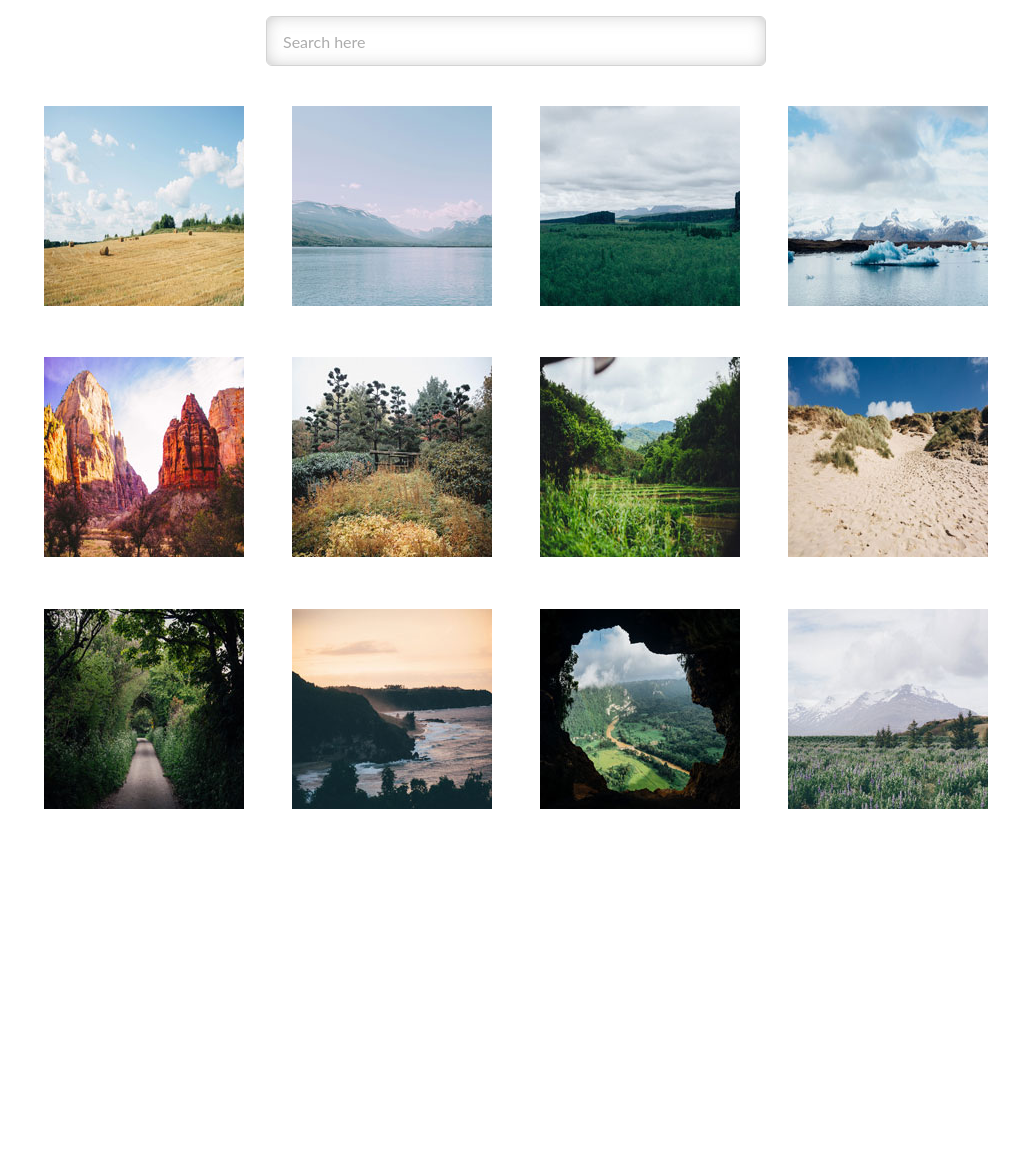
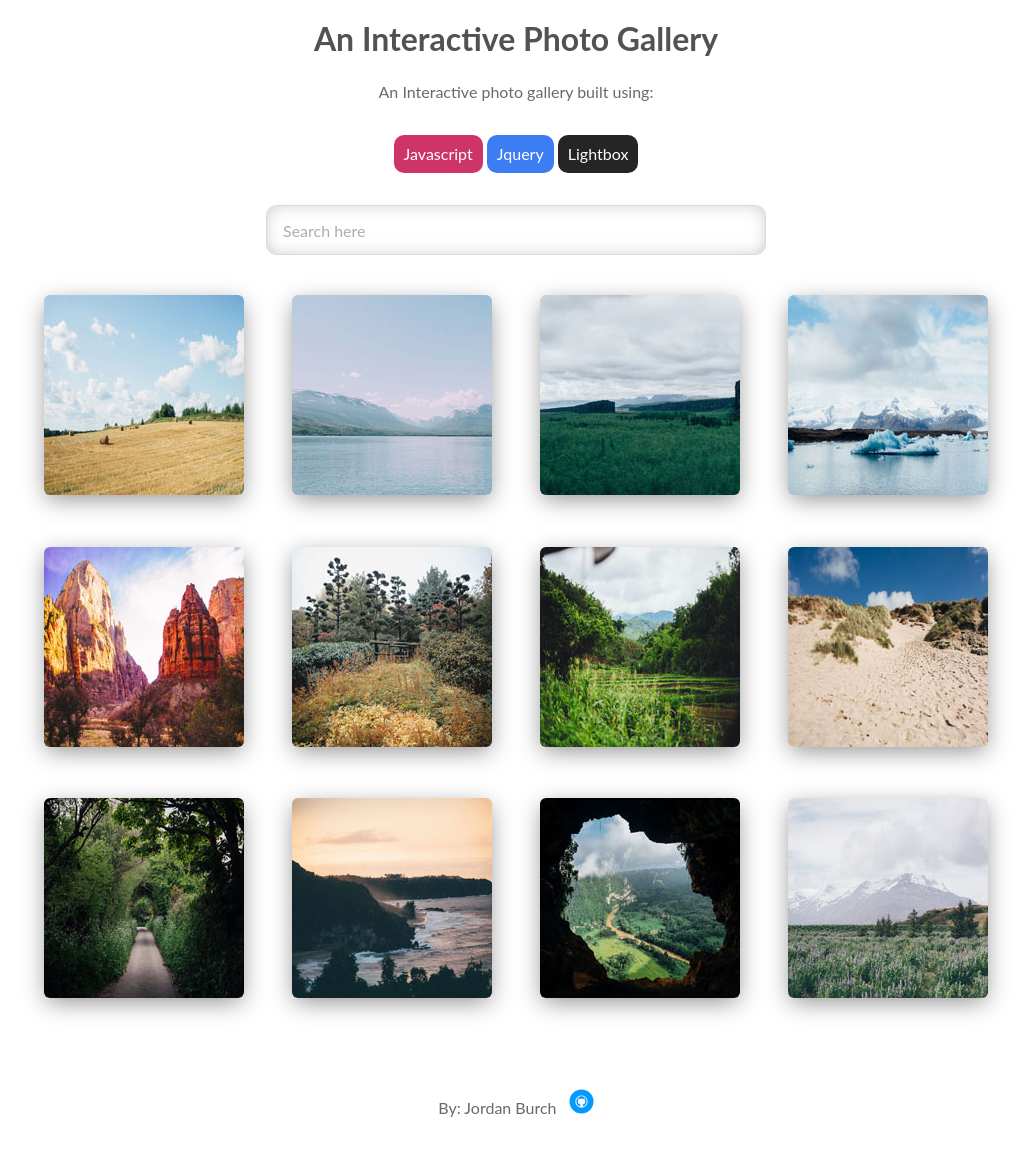
Before and after one commit to Jordanburch101/Techdegree-project-5, a plain HTML site: page index.html in a window 1280 px wide. Shown: the whole page, without its empty margins (124-1155 px from the left). Before the commit the page ends 836 px from the top, so only its background shows below. Drawn offline with Linux system fonts and the light colour scheme.

Commit message:
Finished jquery search and added animations.

```diff
--- a/index.html
+++ b/index.html
@@ -11,6 +11,18 @@
 </head>
 
 <body>
+    <div class="intro-container">
+        <div>
+        <h1>An Interactive Photo Gallery</h1>
+        <p>An Interactive photo gallery built using:</p>
+        <ul class="tech">
+            <li class="javascript"><a href="https://www.javascript.com/" target="blank">Javascript</a></li>
+            <li class="jquery"><a href="https://jquery.com/" target="blank">Jquery</a></li>
+            <li class="light"><a href="https://lokeshdhakar.com/projects/lightbox2/" target="blank">Lightbox</a></li>
+        </ul>
+        </div>
+    </div>
+
     <div class="form-container">
         <form>
             <input class="form-search" type="text" id="search" placeholder="Search here">
@@ -79,8 +91,11 @@
             <img class="img-thumbnail" src="images/thumbnails/12.jpg" alt="Bluebells"></a>
         </div>
     </div>
-
-
+    <div class="footer">
+        <footer>
+            <a>By: Jordan Burch</a>
+            <a><img class="git" src="images/github.svg"></a>
+    </div>
 
     <script src="js/jquery.js"></script>
     <script src="js/lightbox/js/lightbox.min.js"></script>
--- a/js/scripts.js
+++ b/js/scripts.js
@@ -1,8 +1,7 @@
-$(document).ready(function(){
-    $(".form-search").on("keyup", function() {
-      const value = $(this).val().toLowerCase();
-      $("[data-title]").filter(function() {
-        $(this).toggle($(this).html().toLowerCase().indexOf(value) > -1)
-      });
-    });
+$(".form-search").on("keyup", function(){
+  const value = $(this).val().toLowerCase();
+
+  $(`#searcharea div`).filter(function(){
+    $(this).toggle($(this).html().toLowerCase().indexOf(value) > -1)
   });
+});
--- a/scss/base/_base.scss
+++ b/scss/base/_base.scss
@@ -5,8 +5,29 @@
 * {
     font-family: $font-primary;
     box-sizing: border-box;
+    color: $color-text;
 }
 
 p {
     line-height: 1.45em;
 }
+
+a {
+    color: inherit;
+    text-decoration: none;
+}
+
+h1 {
+    color: $color-title;
+}
+
+.footer {
+    margin-top: 4em;
+    margin-bottom: 2em;
+    text-align: center;
+
+}
+.git {
+    width: 25px;
+    margin-left: 8px;
+}
--- a/scss/base/_normalize.scss
+++ b/scss/base/_normalize.scss
@@ -347,3 +347,7 @@ template {
 [hidden] {
   display: none;
 }
+
+ul {
+  padding-inline-start: 0;
+}
--- a/scss/components/_form.scss
+++ b/scss/components/_form.scss
@@ -9,12 +9,17 @@
         height: 50px;
         width: 300px;
         border: 1px solid $color-border;
-        border-radius: 6px;
+        border-radius: 10px;
         font-size: 1em;
         padding-left: 1em;
         box-shadow: inset 0px 0px 20px -7px rgba(117,117,117,0.69);
         @include media('med') {
             width: 500px;
+        }
+        &:focus {
+            background-color: $color-focus;
+            color: white;
+            outline: none;
         }
     }
 }
--- a/scss/components/_images.scss
+++ b/scss/components/_images.scss
@@ -18,7 +18,13 @@
 
     }
     &-thumbnail {
-        padding: 1.5em;
-
+        margin: 1.5em;
+        border: 0px solid $color-border;
+        border-radius: 6px;
+        box-shadow: 0px 6px 23px -2px rgba(145,145,145,1);
+        transition: transform .2s ease-in-out;
+        &:hover {
+            transform: scale(1.05);
+        }
     }
 }
--- a/scss/components/_index.scss
+++ b/scss/components/_index.scss
@@ -7,3 +7,6 @@
 
 // Form
 @import 'form';
+
+//Intro
+@import 'intro';
--- /dev/null
+++ b/scss/components/_intro.scss
@@ -0,0 +1,45 @@
+// ======================================
+//  Images Partial
+// ======================================
+
+
+.intro {
+    &-container {
+        display: flex;
+        justify-content: center;
+        flex-direction: column;
+        text-align: center;
+    }
+}
+
+.tech li {
+    display: inline-block;
+    margin-top: 1em;
+    padding: 10px;
+    border-radius: 10px;
+    color: white;
+    transition: transform .2s ease-in-out;
+    &.javascript {
+        background-color: $color-javascript;
+        &:hover {
+            background-color: lighten($color-javascript, 20%);
+        }
+    }
+    &.jquery {
+        background-color: $color-jquery;
+        &:hover {
+            background-color: lighten($color-jquery, 20%);
+        }
+    }
+    &.light {
+        background-color: $color-light;
+        &:hover {
+            background-color: lighten($color-light, 20%);
+        }
+    }
+    &:hover {
+        transform: scale(1.05);
+    }
+
+
+}
--- a/scss/utilities/_variables.scss
+++ b/scss/utilities/_variables.scss
@@ -6,9 +6,15 @@
 $font-primary: 'Lato', sans-serif;
 
 //Colors
+$color-title: rgb(82, 82, 82);
+$color-text: rgb(105, 105, 105);
 $color-placeholder: #acacac;
-$color-border: rgb(211, 211, 211);
+$color-focus: rgb(46, 46, 46);
+$color-border: rgb(219, 219, 219);
 
+$color-javascript: rgb(207, 52, 104);
+$color-jquery: rgb(61, 125, 243);
+$color-light: rgb(39, 36, 36);
 
 // Breakpoints
 $break-med: 768px;
```
Also changed, not shown: css/style.css, images/github.svg (added), 1 other file.
